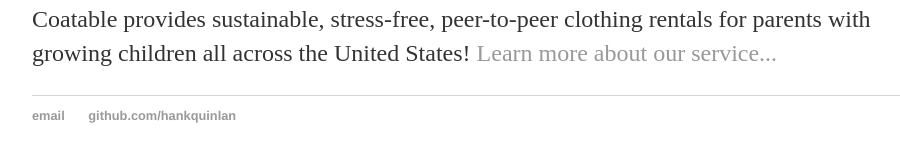
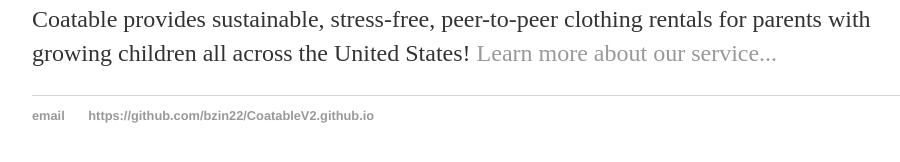
Before and after one commit to bzin22/CoatableV2, a Jekyll site: the page built from index.html, in a window 1280 px wide. Shown: the part 194-356 px from the top of the page, without its empty margins (160-1060 px from the left). Built offline with Jekyll 4.4.1, drawn with Linux system fonts in a browser that asks for light colours.

Commit message:
Update default.html

```diff
--- a/_layouts/default.html
+++ b/_layouts/default.html
@@ -21,8 +21,8 @@
 			</div><!-- /.container -->
 			<footer>
 	    		<ul>
-	        		<li><a href="mailto:hankquinlanhub@gmail.com">email</a></li>
-	        		<li><a href="https://github.com/hankquinlan">github.com/hankquinlan</a></li>
+	        		<li><a href="mailto:bz297@cornell.edu">email</a></li>
+	        		<li><a href="https://github.com/hankquinlan">https://github.com/bzin22/CoatableV2.github.io</a></li>
 				</ul>
 			</footer>
 		</body>
```
